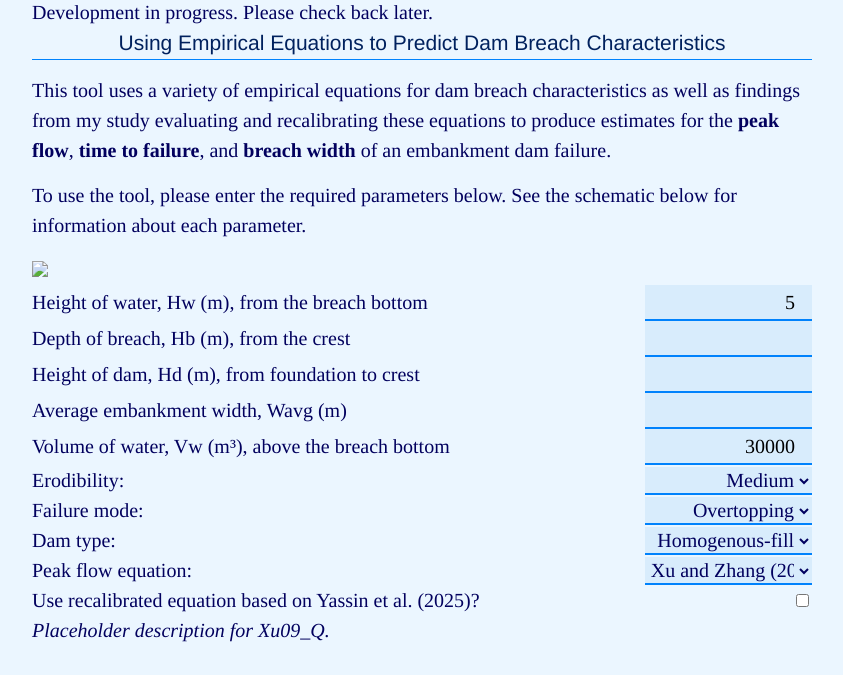
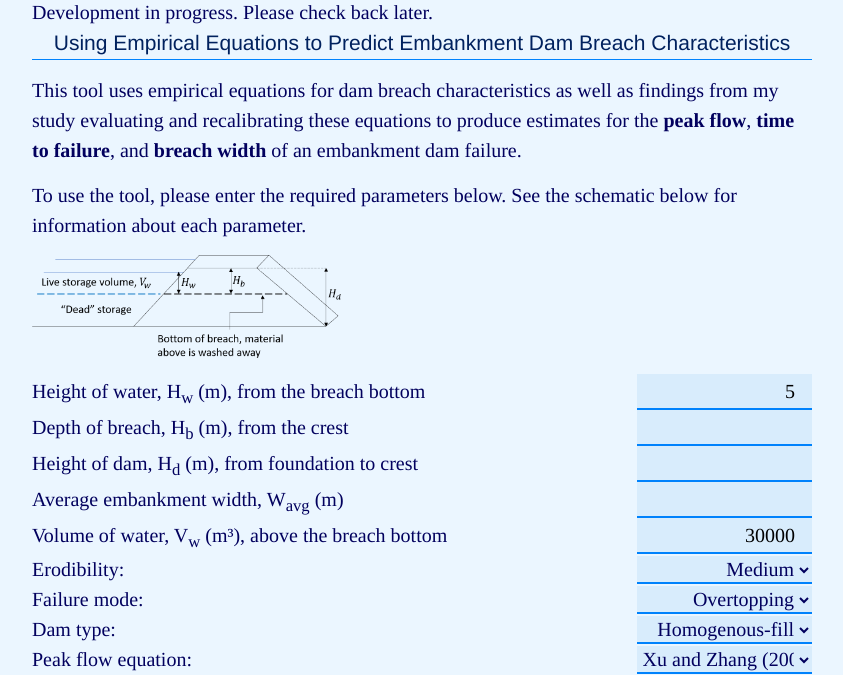
Before and after one commit to mstphayassin/mstphayassin.github.io, a plain HTML site: page research.html in a window 1280 px wide. Shown: the part 108-783 px from the top of the page, without its empty margins (218-1061 px from the left). Drawn offline with Linux system fonts and the light colour scheme.

Commit message:
fixed schematic

```diff
--- a/peakfloweqns.js
+++ b/peakfloweqns.js
@@ -1,6 +1,7 @@
 var fr95_q = {
     "name": "Froehlich (1995)",
     "func": null,
+    "func_re": null,
     "description": "Placeholder description for Fr95_Q.",
     "mean": 0.2558,
     "stdev": 0.4828
--- a/research.html
+++ b/research.html
@@ -59,14 +59,15 @@
             Development in progress. Please check back later.
             <br/>
 
-            <h3>Using Empirical Equations to Predict Dam Breach Characteristics</h3>
-            <p>This tool uses a variety of empirical equations for dam breach characteristics
+            <h3>Using Empirical Equations to Predict Embankment Dam Breach Characteristics</h3>
+            <p>This tool uses empirical equations for dam breach characteristics
                 as well as findings from my study evaluating and recalibrating these equations
                 to produce estimates for the <b>peak flow</b>, <b>time to failure</b>, and
                 <b>breach width</b> of an embankment dam failure.
             </p>
-            <p>To use the tool, please enter the required parameters below. See the schematic below for information about each parameter.</p>
-            <img src="images/dimension_schematic.tif" width="40%" />
+            <p>To use the tool, please enter the required parameters below. See the schematic
+                below for information about each parameter.</p>
+            <img src="images/dimension_schematic.png" width="40%" />
             <div class="form-container">
                 <table width="100%">
                     <form id="pred_tool_form">
@@ -125,7 +126,7 @@
                             </select></td>
                         </tr>
                         <tr>
-                            <td><label for='q-use-recal'>Use recalibrated equation based on Yassin et al. (2025)?</label></td>
+                            <td><label for='q-use-recal'>Use recalibrated equation?</label></td>
                             <td class="tool-input"><input type="checkbox" id="q-use-recal" name="q-use-recal"></td>
                         </tr>
                         <tr>
--- a/style.css
+++ b/style.css
@@ -5,7 +5,7 @@ html, body, div, span, applet, object, iframe,
 h1, h2, h3, h4, h5, h6, p, blockquote, pre,
 a, abbr, acronym, address, big, cite, code,
 del, dfn, em, img, ins, kbd, q, s, samp,
-small, strike, strong, sub, sup, tt, var,
+small, strike, strong, sup, tt, var,
 b, u, i, center,
 dl, dt, dd, ol, ul, li,
 fieldset, form, label, legend,
```
Also changed, not shown: images/dimension_schematic.png (added), 1 other file.
